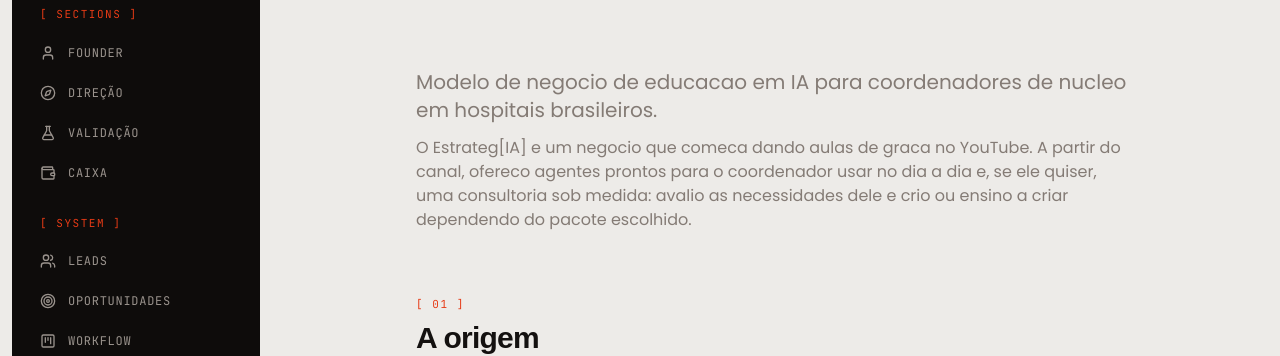
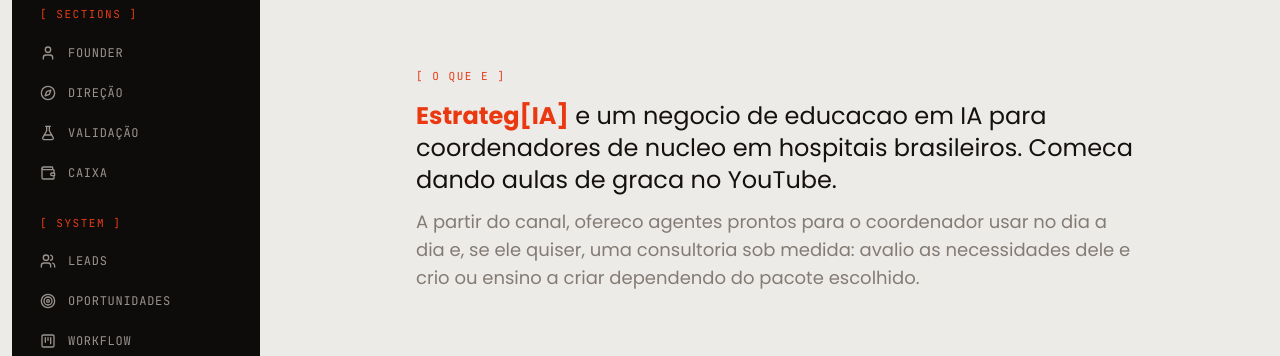
Before and after one commit to EstrategIA2026/Estrategiaos, a Next.js app: page /sobre in a window 1280 px wide. Shown: the part 166-522 px from the top of the page. Built offline with nearby package versions, Linux system fonts and the light colour scheme; no server answers; a web font is replaced by a local one.

Commit message:
fix: strip leading # do titulo no parser de leads

```diff
--- a/app/(app)/sobre/page.tsx
+++ b/app/(app)/sobre/page.tsx
@@ -40,17 +40,18 @@ export default function SobrePage() {
 
 function Hero() {
   return (
-    <header className="mb-16">
-      <p className="max-w-3xl text-lg text-muted-foreground md:text-xl">
-        Modelo de negocio de educacao em IA para coordenadores de nucleo em
-        hospitais brasileiros.
+    <header className="mb-16 max-w-3xl">
+      <h2 className="scia-tag mb-4">[ O QUE E ]</h2>
+      <p className="text-xl leading-relaxed text-foreground md:text-2xl">
+        <strong className="text-brand">Estrateg[IA]</strong> e um negocio de
+        educacao em IA para coordenadores de nucleo em hospitais
+        brasileiros. Comeca dando aulas de graca no YouTube.
       </p>
-      <p className="mt-3 max-w-3xl text-base text-muted-foreground">
-        O Estrateg[IA] e um negocio que comeca dando aulas de graca no
-        YouTube. A partir do canal, ofereco agentes prontos para o
-        coordenador usar no dia a dia e, se ele quiser, uma consultoria sob
-        medida: avalio as necessidades dele e crio ou ensino a criar
-        dependendo do pacote escolhido.
+      <p className="mt-3 text-base leading-relaxed text-muted-foreground md:text-lg">
+        A partir do canal, ofereco agentes prontos para o coordenador usar
+        no dia a dia e, se ele quiser, uma consultoria sob medida: avalio
+        as necessidades dele e crio ou ensino a criar dependendo do pacote
+        escolhido.
       </p>
     </header>
   );
```
Also changed, not shown: lib/leads/data.ts (+4 -3 lines).
